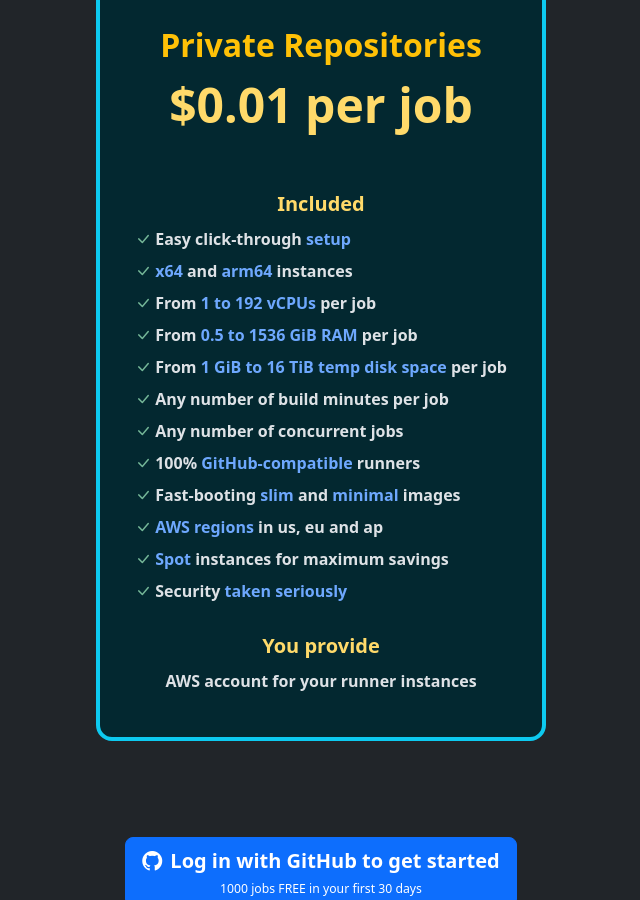
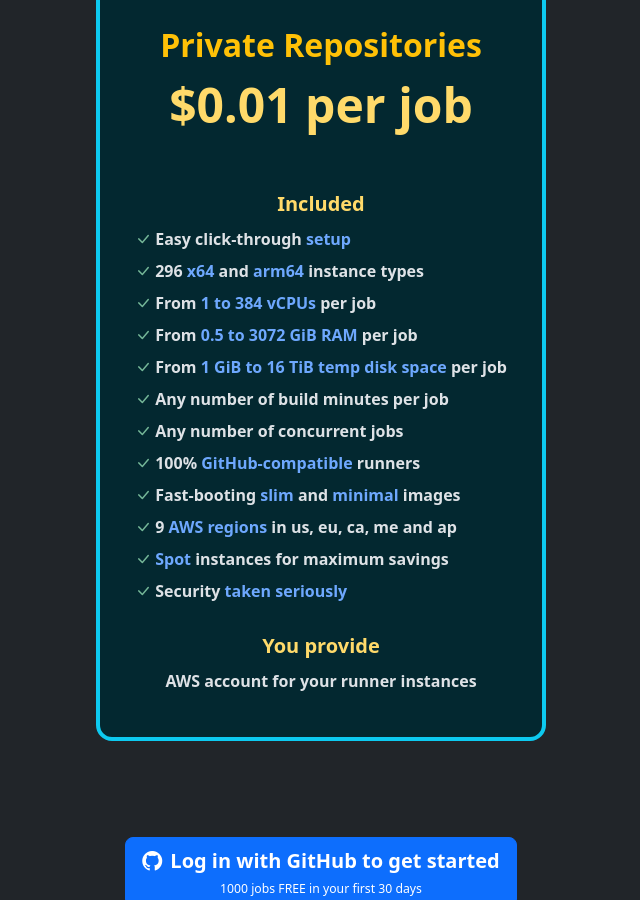
Before and after one commit to sprinters-sh/sprinters.sh, a Jekyll site: the page built from pricing.html, in a window 1280 px wide and 900 px high, scrolled down 525 px. Shown: the whole window, without its empty margins (319-959 px from the left). Built offline with Jekyll 4.4.1, drawn with Linux system fonts in a browser that asks for light colours.

Commit message:
Added r8i and r8i-flex

```diff
--- a/pricing.html
+++ b/pricing.html
@@ -21,15 +21,15 @@
             <div class="text-start d-inline-block">
                 <ul class="lh-lg fw-bold ps-0" style="list-style: none;">
                     <li><i class="bi bi-check-lg text-success-emphasis"></i> Easy click-through <a href="/docs/setup">setup</a></li>
-                    <li><i class="bi bi-check-lg text-success-emphasis"></i> <a href="/docs/label#instance-type">x64</a> and <a href="/docs/label#instance-type">arm64</a> instances</li>
-                    <li><i class="bi bi-check-lg text-success-emphasis"></i> From <a href="/docs/label#instance-type">1 to 192 vCPUs</a> per job</li>
-                    <li><i class="bi bi-check-lg text-success-emphasis"></i> From <a href="/docs/label#instance-type">0.5 to 1536 GiB RAM</a> per job</li>
+                    <li><i class="bi bi-check-lg text-success-emphasis"></i> 296 <a href="/docs/label#instance-type">x64</a> and <a href="/docs/label#instance-type">arm64</a> instance types</li>
+                    <li><i class="bi bi-check-lg text-success-emphasis"></i> From <a href="/docs/label#instance-type">1 to 384 vCPUs</a> per job</li>
+                    <li><i class="bi bi-check-lg text-success-emphasis"></i> From <a href="/docs/label#instance-type">0.5 to 3072 GiB RAM</a> per job</li>
                     <li><i class="bi bi-check-lg text-success-emphasis"></i> From <a href="/docs/volumes">1 GiB to 16 TiB temp disk space</a> per job</li>
                     <li><i class="bi bi-check-lg text-success-emphasis"></i> Any number of build minutes per job</li>
                     <li><i class="bi bi-check-lg text-success-emphasis"></i> Any number of concurrent jobs</li>
                     <li><i class="bi bi-check-lg text-success-emphasis"></i> 100% <a href="/docs/images">GitHub-compatible</a> runners</li>
                     <li><i class="bi bi-check-lg text-success-emphasis"></i> Fast-booting <a href="/docs/images">slim</a> and <a href="/docs/images">minimal</a> images</li>
-                    <li><i class="bi bi-check-lg text-success-emphasis"></i> <a href="/docs/label#placement">AWS regions</a> in us, eu and ap</li>
+                    <li><i class="bi bi-check-lg text-success-emphasis"></i> 9 <a href="/docs/label#placement">AWS regions</a> in us, eu, ca, me and ap</li>
                     <li><i class="bi bi-check-lg text-success-emphasis"></i> <a href="/docs/label#spot">Spot</a> instances for maximum savings</li>
                     <li><i class="bi bi-check-lg text-success-emphasis"></i> Security <a href="/docs/security">taken seriously</a></li>
                     <li class="text-center mb-1 mt-4 fw-bold lh-base text-warning-emphasis fs-5">You provide</li>
```
